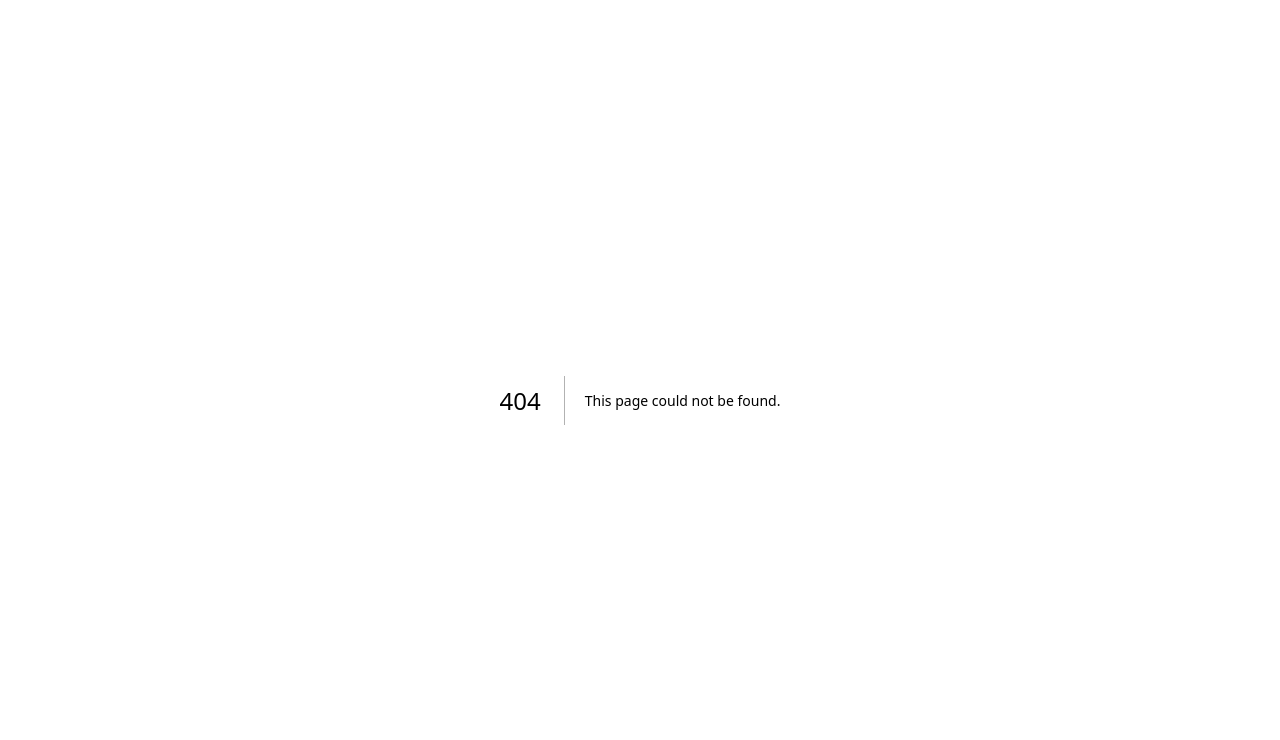
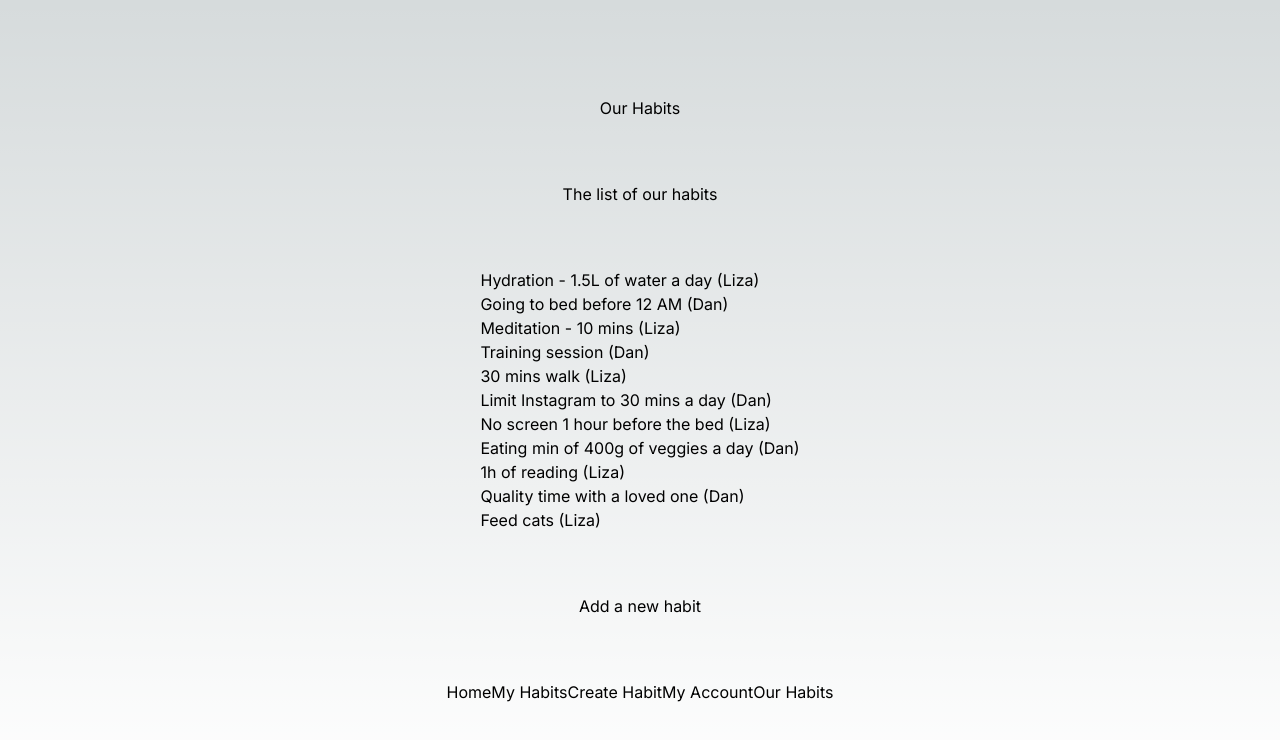
Before and after one commit to lizapolovaya/habitly, a Next.js app: page /our-habits in a window 1280 px wide. Before the commit this address had no page. Shown: the top 740 px of the page. Built offline with nearby package versions, Linux system fonts and the light colour scheme.

Commit message:
create actions

```diff
--- /dev/null
+++ b/src/actions/readDailyHabits.js
@@ -0,0 +1,7 @@
+"use server"
+
+import list from "@/data/home.json";
+
+export default async function readDailyHabits() {
+    return list
+}
--- /dev/null
+++ b/src/actions/readMyHabits.js
@@ -0,0 +1,7 @@
+"use server"
+
+import list from "@/data/myHabits.json";
+
+export default async function readMyHabits() {
+    return list
+}
--- /dev/null
+++ b/src/actions/readOurHabits.js
@@ -0,0 +1,7 @@
+"use server"
+
+import list from "@/data/ourHabits.json";
+
+export default async function readOurHabits() {
+    return list
+}
--- a/src/app/my-habits/page.jsx
+++ b/src/app/my-habits/page.jsx
@@ -1,7 +1,10 @@
+import readMyHabits from "@/actions/readMyHabits";
 import Navigation from "@/components/Navigation";
 
 
-export default function MyHabits() {
+
+export default async function MyHabits() {
+  const list = await readMyHabits()
   return (
     <main className="flex min-h-screen flex-col items-center justify-between p-24">
       <h1>My Habits</h1>
@@ -9,16 +12,7 @@ export default function MyHabits() {
       <h2>The list of habits</h2>
 
       <ul>
-          <li> Hydration - 1.5L of water a day </li>
-          <li> Going to bed before 12 AM </li>
-          <li> Meditation - 10 mins </li>
-          <li> Training session </li>
-          <li> 30 mins walk </li>
-          <li> Limit Instagram to 30 mins a day </li>
-          <li> No screen 1 hour before the bed </li>
-          <li> Eating min of 400g of veggies a day </li>
-          <li> 1h of reading </li>
-          <li> Quality time with a loved one </li>
+        {list.map((item, index) => <div><li> {item.label} </li></div>)}
     </ul>
 
     <button type="button">Add a new habit</button>
--- /dev/null
+++ b/src/app/our-habits/page.jsx
@@ -0,0 +1,24 @@
+import readOurHabits from "@/actions/readOurHabits";
+import Navigation from "@/components/Navigation";
+
+
+export default async function OurHabits() {
+  const list = await readOurHabits()
+  return (
+    <main className="flex min-h-screen flex-col items-center justify-between p-24">
+      <h1>Our Habits</h1>
+
+      <h2>The list of our habits</h2>
+
+      <ul>
+        {list.map((item, index) => <div><li> {item.label} ({item.user}) </li></div>)}
+    </ul>
+
+    <button type="button">Add a new habit</button>
+
+    <Navigation/>
+
+
+    </main>
+  );
+}
--- a/src/app/page.jsx
+++ b/src/app/page.jsx
@@ -1,25 +1,18 @@
-import Link from "next/link";
 import Navigation from "@/components/Navigation";
+import readDailyHabits from "@/actions/readDailyHabits";
 
-export default function Home() {
+export default async function Home() {
+  const list = await readDailyHabits()
   return (
     <main className="flex min-h-screen flex-col items-center justify-between p-24">
       <h1>Home</h1>
 
       <div className="multiselect">
-    <label><input type="checkbox" name="" value="1" /> Hydration - 1.5L of water a day </label> <br />
-    <label><input type="checkbox" name="" value="2" /> Going to bed before 12 AM</label> <br />
-    <label><input type="checkbox" name="" value="3" /> Meditation - 10 mins </label> <br />
-    <label><input type="checkbox" name="" value="4" /> Training session </label> <br />
-    <label><input type="checkbox" name="" value="5" /> 30 mins walk </label> <br />
-    <label><input type="checkbox" name="" value="6" /> Limit Instagram to 30 mins a day </label> <br />
-    <label><input type="checkbox" name="" value="7" /> No screen 1 hour before the bed </label> <br />
-    <label><input type="checkbox" name="" value="8" /> Eating min of 400g of veggies a day </label> <br />
-    <label><input type="checkbox" name="" value="9" /> 1h of reading </label> <br />
-    <label><input type="checkbox" name="" value="10" /> Quality time with a loved one </label> <br />
-</div>
+        {list.map((item, index) => <div><label><input type="checkbox" name="" value={item.id} /> {item.label} </label> <br /></div>)}
+     </div>
 
     <Navigation/>
+
 
     </main>
   );
--- a/src/components/Navigation.jsx
+++ b/src/components/Navigation.jsx
@@ -10,6 +10,7 @@ export default function Navigation({ homeOnly }) {
       <Link href='/my-habits'>My Habits</Link>
       <Link href='/create-habit'>Create Habit</Link>
       <Link href='/my-account'>My Account</Link>
+      <Link href='/our-habits'>Our Habits</Link>
 
       </>)
       }
--- /dev/null
+++ b/src/data/ourHabits.json
@@ -0,0 +1,57 @@
+[
+    {
+        "id": 1,
+        "label": "Hydration - 1.5L of water a day",
+        "user": "Liza"
+    },
+    {
+        "id": 2,
+        "label": "Going to bed before 12 AM",
+        "user": "Dan"
+    },
+    {
+        "id": 3,
+        "label": "Meditation - 10 mins",
+        "user": "Liza"
+    },
+    {
+        "id": 4,
+        "label": "Training session",
+        "user": "Dan"
+    },
+    {
+        "id": 5,
+        "label": "30 mins walk",
+        "user": "Liza"
+    },
+    {
+        "id": 6,
+        "label": "Limit Instagram to 30 mins a day",
+        "user": "Dan"
+    },
+    {
+        "id": 7,
+        "label": "No screen 1 hour before the bed",
+        "user": "Liza"
+    },
+    {
+        "id": 8,
+        "label": "Eating min of 400g of veggies a day",
+        "user": "Dan"
+    },
+    {
+        "id": 9,
+        "label": "1h of reading",
+        "user": "Liza"
+    },
+    {
+        "id": 10,
+        "label": "Quality time with a loved one",
+        "user": "Dan"
+    },
+    {
+        "id": 11,
+        "label": "Feed cats",
+        "user": "Liza"
+    }
+]
```
Also changed, not shown: src/data/home.json (added, +46 -0 lines), src/data/myHabits.json (added, +46 -0 lines).
